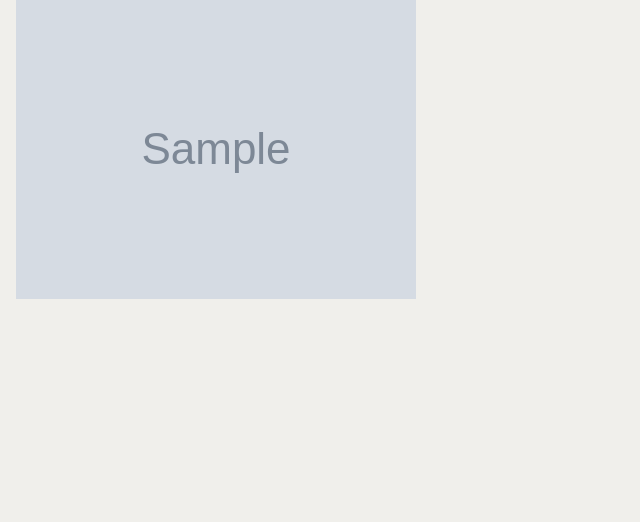
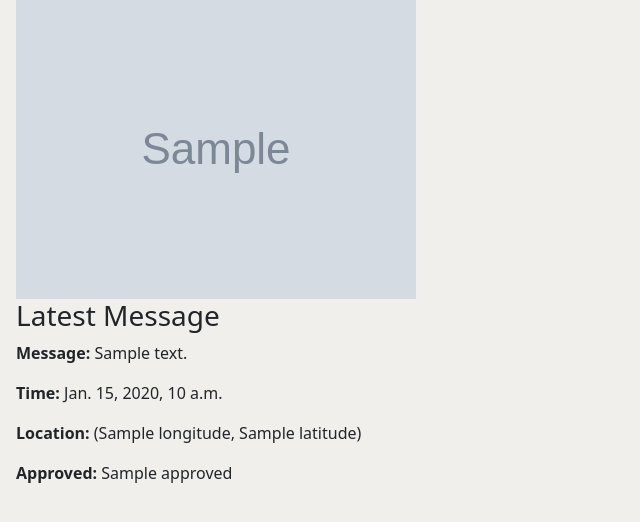
Before and after one commit to colbyle25/Capture-App, a Django app: template oauthtesting/templates/oauthtesting/lookup.html in a window 1280 px wide. Shown: the part 217-739 px from the top of the page, without its empty margins (0-640 px from the left). Run offline with Django 4.2, Linux system fonts and the light colour scheme; the template is opened without the code that fills it: most values are stand-ins (such as "Sample title", 1, 10 or a date in 2020); grey boxes marked "Sample" are stand-in pictures; data that the repository does not hold is empty; some libraries are stand-ins or nearby versions; some web fonts are replaced.

Commit message:
Added latest text message from user to display in lookup function

```diff
--- a/oauthtesting/templates/oauthtesting/lookup.html
+++ b/oauthtesting/templates/oauthtesting/lookup.html
@@ -35,9 +35,22 @@
             {% if account.picture %}
                 <img src="{{ account.picture.url}}" alt="profile picture">
             {% endif %}
+            {% if latest_message %}
+    <div class="message-info">
+        <h3>Latest Message</h3>
+        <p><strong>Message:</strong> {{ latest_message.message }}</p>
+        <p><strong>Time:</strong> {{ latest_message.time }}</p>
+        <p><strong>Location:</strong> ({{ latest_message.longitude }}, {{ latest_message.latitude }})</p>
+        <p><strong>Approved:</strong> {{ latest_message.approved }}</p>
+    </div>
+{% else %}
+    <p>No messages found for this user.</p>
+{% endif %}
         {% endif %}
     {% else %}
     <h3>No account found</h3>
+
+
     {% endif %}
 </div>
 
```
Also changed, not shown: oauthtesting/views.py (+18 -9 lines).
